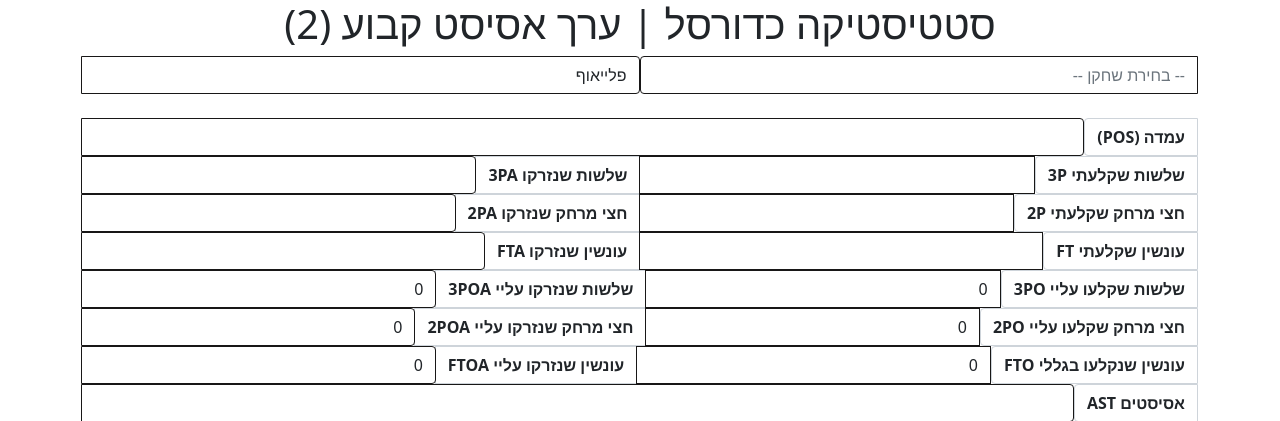
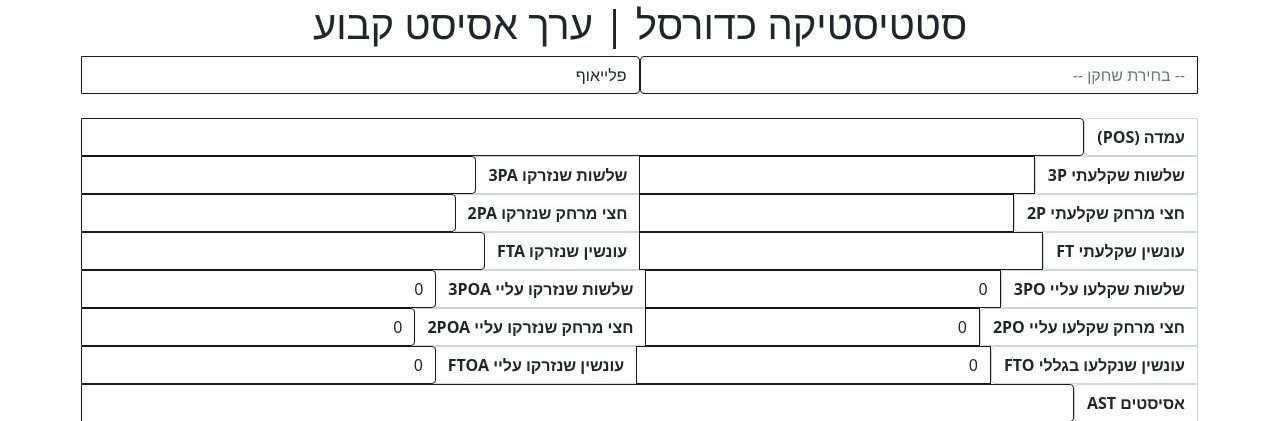
Before and after one commit to d4nieldev/basketball-stats, a Flask app: template templates/basketball_stats.html in a window 1280 px wide. Shown: the top 421 px of the page. Run offline with Flask 2, Linux system fonts and the light colour scheme; the template is opened without the code that fills it, so the values that code supplies are empty.

Commit message:
changed title

```diff
--- a/templates/basketball_stats.html
+++ b/templates/basketball_stats.html
@@ -10,11 +10,11 @@
     <script src="{{ url_for('static', filename='script.js') }}"></script>
     <link rel="stylesheet" href="{{ url_for('static', filename='style.css') }}">
     <link rel="icon" href="{{ url_for('static', filename='basketball.png') }}">
-    <title>סטטיסטיקה כדורסל | ערך אסיסט קבוע (2)</title>
+    <title>ג2 סטטיסטיקה כדורסל | ערך אסיסט קבוע</title>
 </head>
 <body style="direction: rtl;">
     <div class="container">
-        <h1 class="text-center">סטטיסטיקה כדורסל | ערך אסיסט קבוע (2)</h1>
+        <h1 class="text-center">סטטיסטיקה כדורסל | ערך אסיסט קבוע</h1>
         <form id="getPlayerStats" method="GET">
             <div class="input-group">
                 <input list="nbaPlayers" id="selectedPlayer" class="form-control" placeholder="-- בחירת שחקן --" required>
--- a/utils.py
+++ b/utils.py
@@ -45,7 +45,7 @@ class LeagueStats:
 
     stl_turnovers = avg_steals / avg_turnovers # STOV%
 
-    good_shooter_minimum_3p = 1.3
+    good_shooter_minimum_3p = 1.2
     good_shooter_minimum_ratio = 0.401
     good_shooter_3p_multiplier = 3.2
 
```
